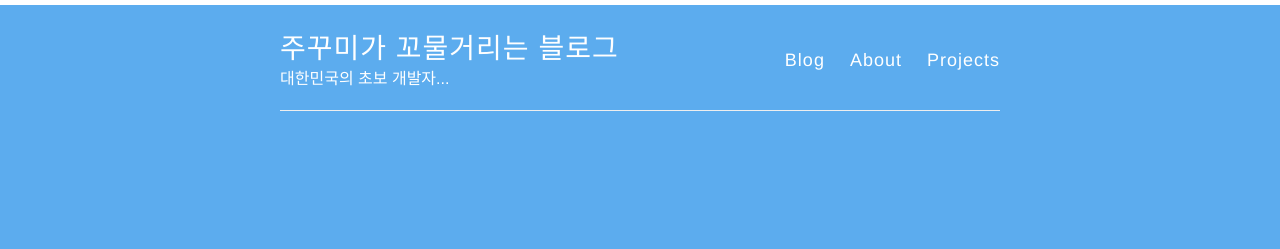
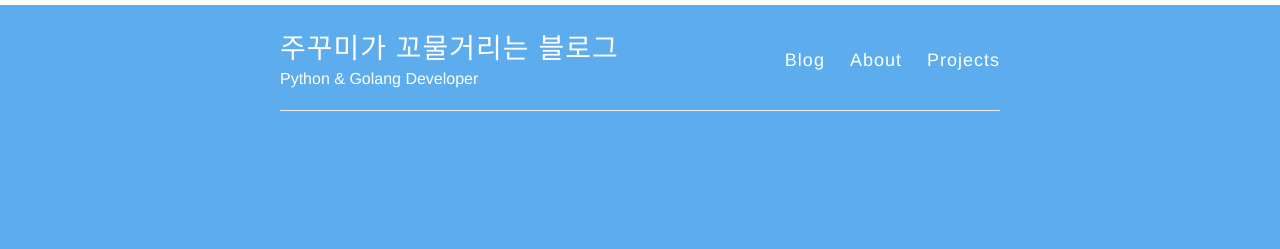
Before and after one commit to joshua1b/joshua1b.github.io, a Jekyll site: the page built from about.md, in a window 1280 px wide. Shown: the top 249 px of the page. Built offline with Jekyll 4.4.1, drawn with Linux system fonts in a browser that asks for light colours; nearby versions of some CDN libraries.

Commit message:
Chainging my info.

```diff
--- a/_config.yml
+++ b/_config.yml
@@ -6,7 +6,7 @@
 name: 주꾸미가 꼬물거리는 블로그
 
 # Short bio or description (displayed in the header)
-description: 대한민국의 초보 개발자...
+description: Python & Golang Developer
 
 
 #
```
